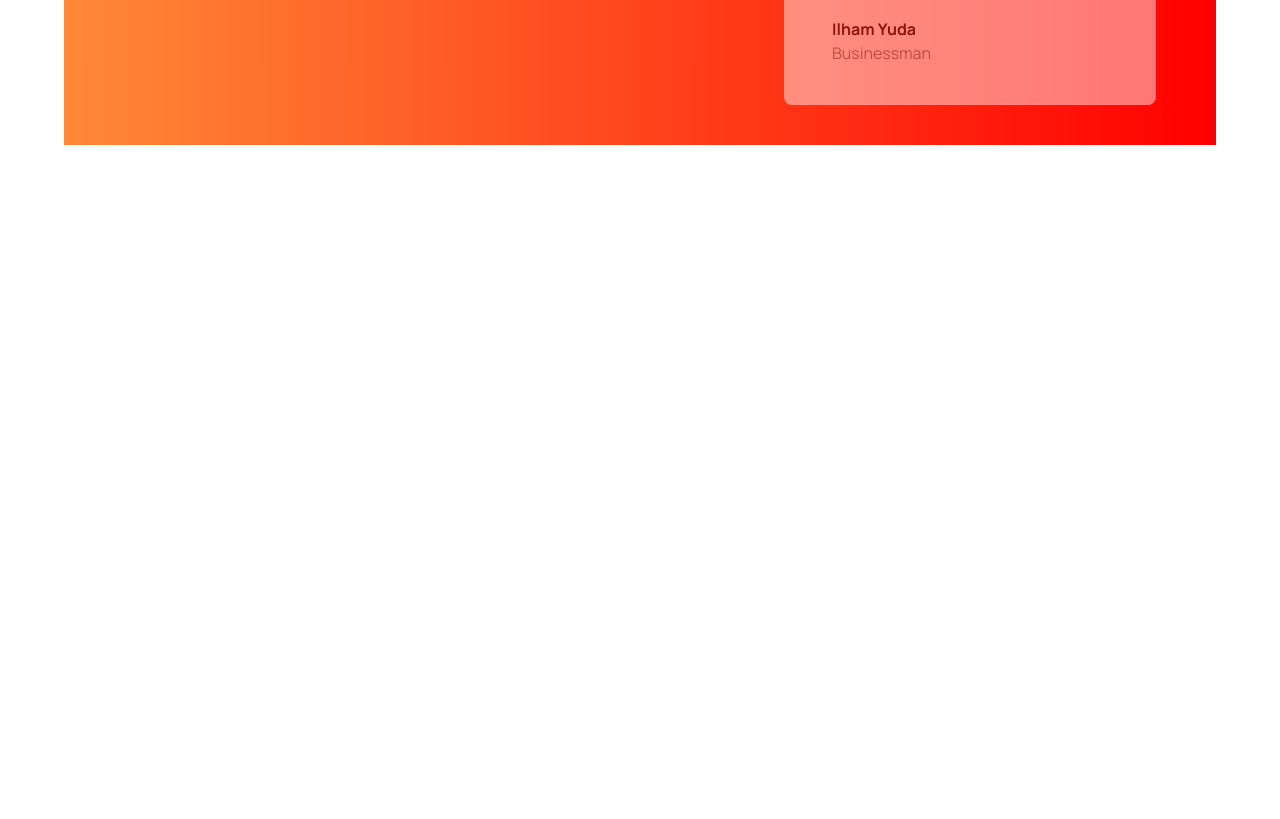
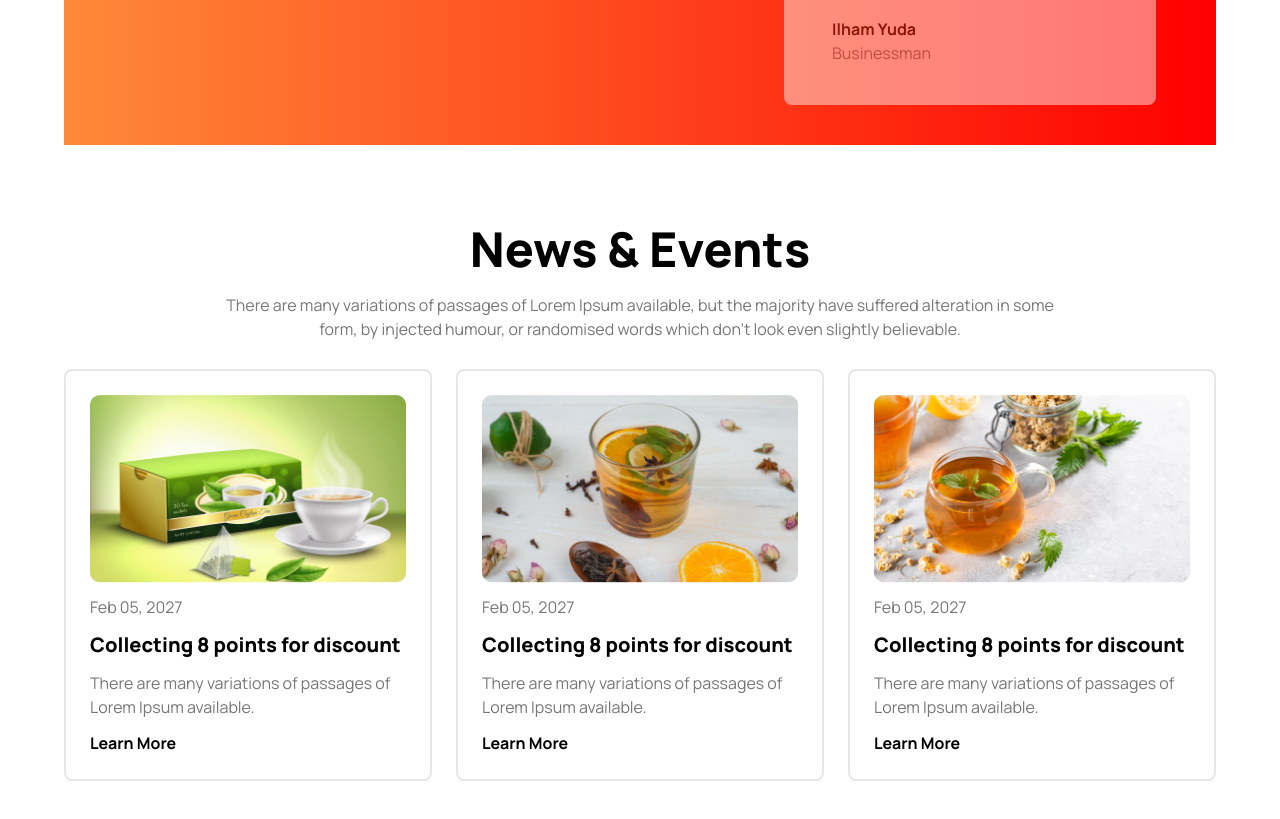
Before and after one commit to chabikunnahar/tea-house, a website built with Vite: page index.html in a window 1280 px wide. Shown: the part 2223-3042 px from the top of the page. Before the commit the page ends 2476 px from the top, so only its background shows below. Built offline with nearby package versions, Linux system fonts and the light colour scheme.

Commit message:
added news and events section

```diff
--- a/index.html
+++ b/index.html
@@ -197,6 +197,44 @@
            </div>
        </div>
     </section>
+
+    <!-- News & Event section -->
+     <section class="mb-20">
+  <!-- title -->
+   <div class="text-center">
+    <h1 class=" text-3xl md:text-5xl font-extrabold mb-5">News & Events</h1>
+  <p class="text-[#777777] md:w-3/4 mx-auto mb-7">There are many variations of passages of Lorem Ipsum available, but the majority have suffered alteration in some form, by injected humour, or randomised words which don't look even slightly believable. </p>
+   </div>
+   <!-- grid card -->
+    <div class="grid grid-cols-1 md:grid-cols-2 lg:grid-cols-3 gap-6">
+     <!-- card-1 start -->
+      <div class="border-2  p-10 md:p-6 rounded-lg space-y-3" >
+        <img class="" src="images/news-1.png" alt="">
+        <p class="text-[#777777]">Feb 05, 2027</p>
+        <h1 class=" text-xl font-extrabold ">Collecting 8 points for discount</h1>
+        <p class="text-[#777777] ">There are many variations of passages of Lorem Ipsum available.</p>
+      <button class="font-bold "><a href="">Learn More</a></button>
+      </div>
+      <!-- card-1 end -->
+         <!-- card-2 start -->
+      <div class="border-2 p-10 md:p-6 rounded-lg space-y-3" >
+        <img class="" src="images/news-2.png" alt="">
+        <p class="text-[#777777]">Feb 05, 2027</p>
+        <h1 class=" text-xl font-extrabold ">Collecting 8 points for discount</h1>
+        <p class="text-[#777777] ">There are many variations of passages of Lorem Ipsum available.</p>
+      <button class="font-bold "><a href="">Learn More</a></button>
+      </div>
+         <!-- card-3 start -->
+      <div class="border-2 p-10 md:p-6 rounded-lg space-y-3" >
+        <img class="" src="images/news-3.png" alt="">
+        <p class="text-[#777777]">Feb 05, 2027</p>
+        <h1 class=" text-xl font-extrabold ">Collecting 8 points for discount</h1>
+        <p class="text-[#777777] ">There are many variations of passages of Lorem Ipsum available.</p>
+      <button class="font-bold "><a href="">Learn More</a></button>
+      </div>
+
+    </div>
+     </section>
  </main>
   <footer>
 
```
